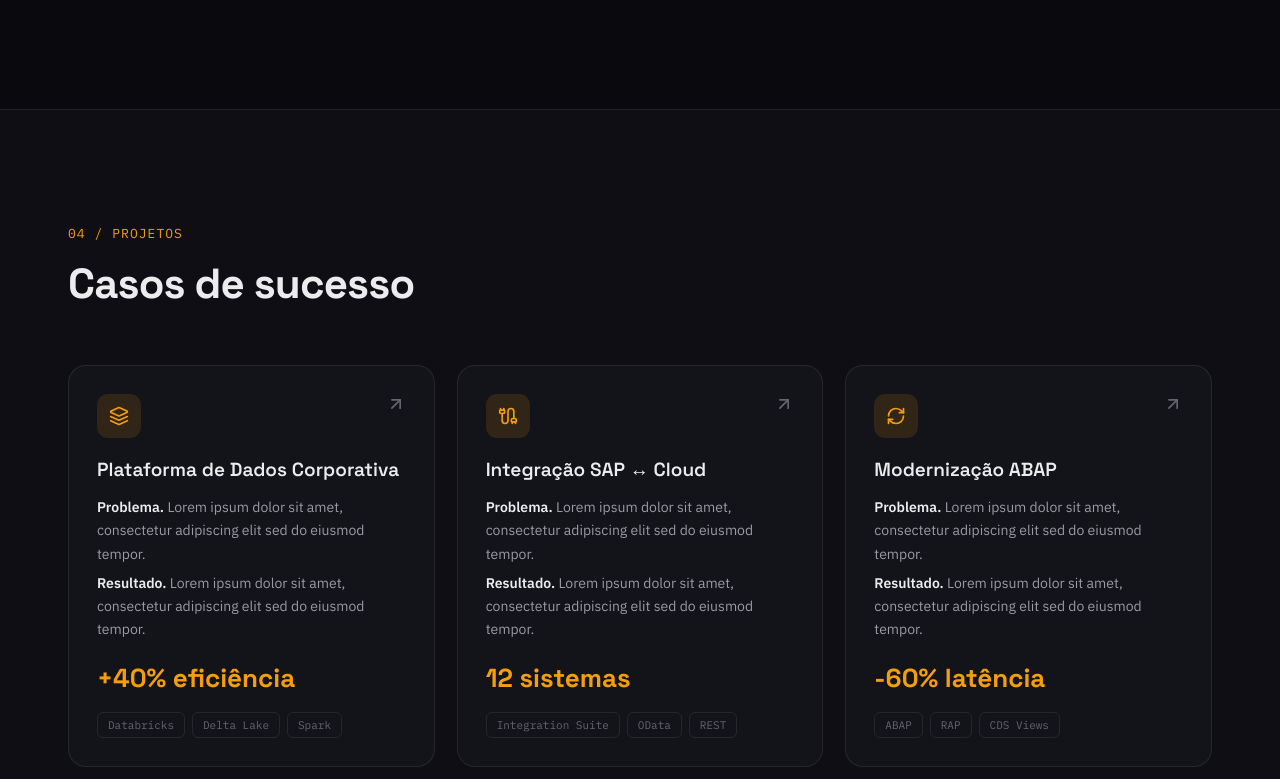
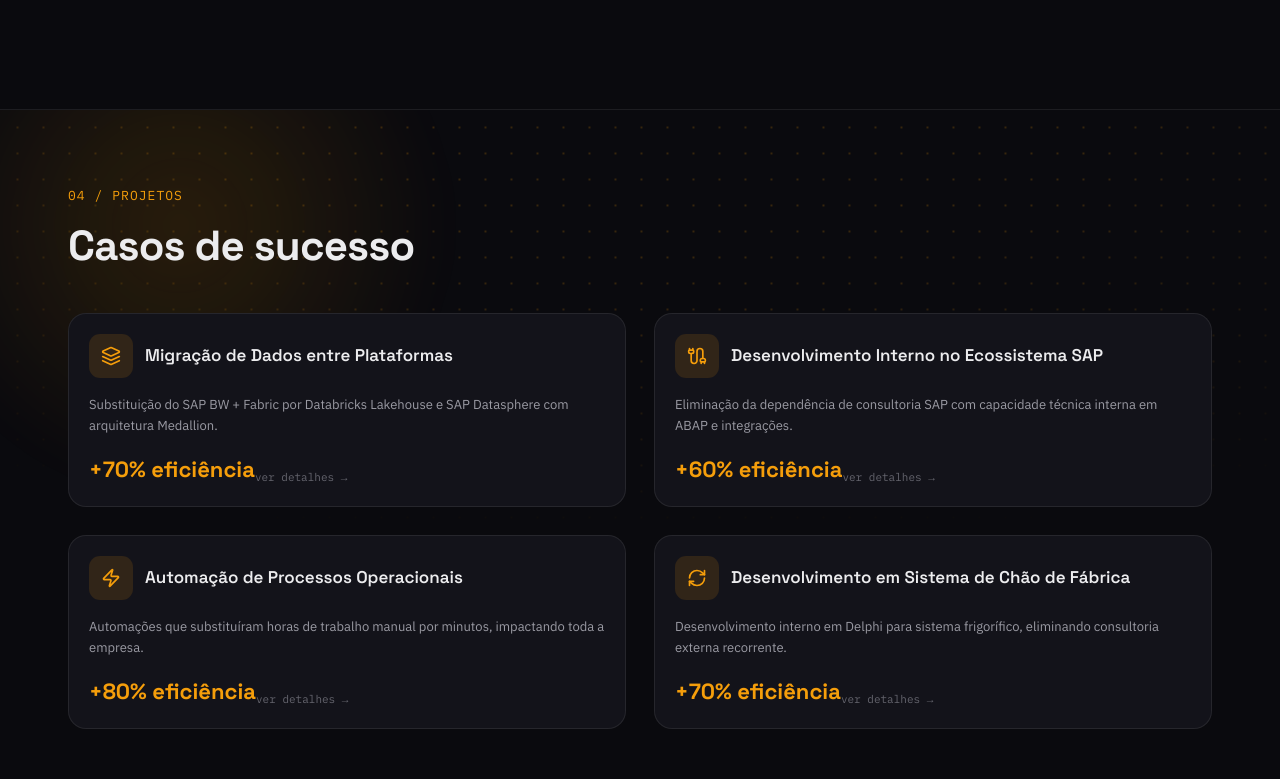
Before and after one commit to CarlosVarao/new_portfolio, a React (Vite) app: page / in a window 1280 px wide. Shown: the part 3401-4180 px from the top of the page. Built offline with nearby package versions, Linux system fonts and the light colour scheme.

Commit message:
ajustes na section de projcts e ajustes no layout e uma criação de modal para mostar mais detalhes, e ajustes em outras sections pois nao tinha ajustado antes

```diff
--- a/src/components/sections/Projects.tsx
+++ b/src/components/sections/Projects.tsx
@@ -1,13 +1,35 @@
-import { ArrowUpRight } from "lucide-react";
+import { useState } from "react";
 import { projects } from "@/data/projects";
 import { Reveal } from "@/components/Reveal";
 import { SectionHeading } from "@/components/ui/SectionHeading";
+import { ModalProject } from "@/components/ui/ModalProject";
+import type { Project } from "@/data/types";
 
 export function Projects() {
+  const [selected, setSelected] = useState<Project | null>(null);
+
   return (
-    <section id="projetos" className="border-y border-line bg-base2">
-      <div className="mx-auto max-w-[1200px] px-7 py-[110px]">
-        <div className="mb-[54px]">
+    <>
+      <section id="projetos" className="relative overflow-hidden border-y border-line bg-base">
+        {/* Grid técnico animado */}
+        <div className="tech-grid-p pointer-events-none absolute inset-0 animate-gridDrift" />
+        {/* Brilho do acento */}
+        <div className="pointer-events-none absolute -left-20 -top-36 h-[520px] w-[520px] animate-glowPulse rounded-full bg-[radial-gradient(circle,var(--glow-p),transparent_65%)] blur-[28px]" />
+        <style>{`
+          #projetos { --glow-p: color-mix(in srgb, var(--accent) 16%, transparent); }
+          .tech-grid-p {
+            background-image: radial-gradient(
+              color-mix(in srgb, var(--accent) 32%, transparent) 1.2px,
+              transparent 1.2px
+            );
+            background-size: 26px 26px;
+            opacity: 0.6;
+            -webkit-mask-image: radial-gradient(120% 80% at 50% 0%, #000 30%, transparent 80%);
+            mask-image: radial-gradient(120% 80% at 50% 0%, #000 30%, transparent 80%);
+          }
+        `}</style>
+        <div className="relative mx-auto max-w-[1200px] px-7 py-[72px]">
+          <div className="mb-[40px]">
             <SectionHeading
               index="04"
               eyebrow="PROJETOS"
@@ -15,53 +37,47 @@ export function Projects() {
             />
           </div>
 
-        <div className="grid grid-cols-1 gap-[22px] md:grid-cols-3">
+          <div className="grid grid-cols-1 gap-[28px] md:grid-cols-2">
             {projects.map((project, i) => {
               const Icon = project.icon;
               return (
                 <Reveal key={project.name} delay={i * 0.05}>
-                <div className="group flex h-full flex-col rounded-[18px] border border-line bg-surface p-7 transition-all duration-300 hover:-translate-y-1 hover:border-line2 hover:shadow-soft">
-                  <div className="mb-[18px] flex items-start justify-between">
-                    <span className="grid h-11 w-11 place-items-center rounded-[11px] bg-accent-soft text-accent">
+                  <button
+                    type="button"
+                    onClick={() => setSelected(project)}
+                    className="group flex h-full w-full flex-col rounded-[18px] border border-line bg-surface p-5 text-left transition-all duration-300 hover:-translate-y-1 hover:border-accent hover:shadow-soft"
+                  >
+                    <div className="mb-4 flex items-center gap-3">
+                      <span className="grid h-11 w-11 flex-none place-items-center rounded-[11px] bg-accent-soft text-accent">
                         <Icon className="h-5 w-5" />
                       </span>
-                    <ArrowUpRight className="h-5 w-5 text-faint transition-all duration-300 group-hover:translate-x-1 group-hover:-translate-y-1 group-hover:text-accent" />
+                      <h3 className="font-display text-[17px] font-semibold text-ink">
+                        {project.name}
+                      </h3>
                     </div>
 
-                  <h3 className="mb-3 font-display text-[19px] font-semibold text-ink">
-                    {project.name}
-                  </h3>
-
-                  <p className="mb-1.5 text-sm leading-[1.65] text-muted">
-                    <b className="font-semibold text-ink">Problema. </b>
-                    {project.problem}
-                  </p>
-                  <p className="mb-[18px] text-sm leading-[1.65] text-muted">
-                    <b className="font-semibold text-ink">Resultado. </b>
-                    {project.result}
+                    <p className="mb-4 flex-1 text-[13px] leading-[1.65] text-muted">
+                      {project.summary}
                     </p>
 
-                  <div className="mt-auto">
-                    <div className="mb-3.5 font-display text-[26px] font-bold text-accent">
+                    <div className="mt-auto flex items-end justify-between">
+                      <div className="font-display text-[22px] font-bold text-accent">
                         {project.metric}
                       </div>
-                    <div className="flex flex-wrap gap-[7px]">
-                      {project.tech.map((tech) => (
-                        <span
-                          key={tech}
-                          className="rounded-md border border-line px-2.5 py-1 font-mono text-[11px] text-faint"
-                        >
-                          {tech}
+                      <span className="font-mono text-[11px] text-faint transition-colors group-hover:text-accent">
+                        ver detalhes →
                       </span>
-                      ))}
                     </div>
-                  </div>
-                </div>
+
+                  </button>
                 </Reveal>
               );
             })}
           </div>
         </div>
       </section>
+
+      <ModalProject project={selected} onClose={() => setSelected(null)} />
+    </>
   );
 }
--- a/src/components/sections/Timeline.tsx
+++ b/src/components/sections/Timeline.tsx
@@ -22,7 +22,7 @@ export function Timeline() {
       {/* Grid técnico animado */}
       <div className="tech-grid pointer-events-none absolute inset-0 animate-gridDrift" />
       {/* Brilho do acento */}
-      <div className="pointer-events-none absolute -right-20 -top-36 h-[520px] w-[520px] animate-glowPulse rounded-full bg-[radial-gradient(circle,var(--glow),transparent_65%)] blur-[28px]" />
+      <div className="pointer-events-none absolute -left-20 -top-36 h-[520px] w-[520px] animate-glowPulse rounded-full bg-[radial-gradient(circle,var(--glow),transparent_65%)] blur-[28px]" />
       <div className="mx-auto max-w-[1200px] px-7 py-[110px]">
         <div className="mb-[54px] flex flex-wrap items-end justify-between gap-4">
           <SectionHeading
--- /dev/null
+++ b/src/components/ui/ModalProject.tsx
@@ -0,0 +1,91 @@
+import { useEffect } from "react";
+import { X } from "lucide-react";
+import type { Project } from "@/data/types";
+
+interface Props {
+  project: Project | null;
+  onClose: () => void;
+}
+
+export function ModalProject({ project, onClose }: Props) {
+  useEffect(() => {
+    if (!project) return;
+    const onKey = (e: KeyboardEvent) => e.key === "Escape" && onClose();
+    document.addEventListener("keydown", onKey);
+    return () => document.removeEventListener("keydown", onKey);
+  }, [project, onClose]);
+
+  if (!project) return null;
+
+  const Icon = project.icon;
+
+  return (
+    <div
+      className="fixed inset-0 z-50 flex items-center justify-center p-4"
+      onClick={onClose}
+    >
+      {/* Backdrop */}
+      <div className="absolute inset-0 bg-black/60 backdrop-blur-sm" />
+
+      {/* Modal */}
+      <div
+        className="relative z-10 w-full max-w-[620px] rounded-2xl border border-line bg-surface shadow-soft"
+        onClick={(e) => e.stopPropagation()}
+      >
+        {/* Header */}
+        <div className="flex items-start justify-between border-b border-line p-6">
+          <div className="flex items-center gap-3">
+            <span className="grid h-11 w-11 flex-none place-items-center rounded-[11px] bg-accent-soft text-accent">
+              <Icon className="h-5 w-5" />
+            </span>
+            <div>
+              <h3 className="font-display text-[18px] font-semibold text-ink">
+                {project.name}
+              </h3>
+              <span className="font-display text-[22px] font-bold text-accent">
+                {project.metric}
+              </span>
+            </div>
+          </div>
+          <button
+            type="button"
+            onClick={onClose}
+            className="grid h-8 w-8 place-items-center rounded-lg border border-line text-muted transition-colors hover:border-line2 hover:text-ink"
+          >
+            <X className="h-4 w-4" />
+          </button>
+        </div>
+
+        {/* Body */}
+        <div className="space-y-5 p-6">
+          <div>
+            <span className="mb-1.5 block font-mono text-[10px] uppercase tracking-[0.2em] text-accent">
+              Problema
+            </span>
+            <p className="text-[13px] leading-[1.65] text-muted">
+              {project.problem}
+            </p>
+          </div>
+          <div>
+            <span className="mb-1.5 block font-mono text-[10px] uppercase tracking-[0.2em] text-accent">
+              Resultado
+            </span>
+            <p className="text-[13px] leading-[1.65] text-muted">
+              {project.result}
+            </p>
+          </div>
+          <div className="flex flex-wrap gap-2 pt-1">
+            {project.tech.map((tech) => (
+              <span
+                key={tech}
+                className="rounded-md border border-line px-2.5 py-1 font-mono text-[11px] text-accent"
+              >
+                {tech}
+              </span>
+            ))}
+          </div>
+        </div>
+      </div>
+    </div>
+  );
+}
--- a/src/data/projects.ts
+++ b/src/data/projects.ts
@@ -1,4 +1,4 @@
-import { Layers, Cable, RefreshCw } from "lucide-react";
+import { Layers, Cable, RefreshCw, Zap } from "lucide-react";
 import type { Project } from "./types";
 
 const loremShort =
@@ -6,27 +6,47 @@ const loremShort =
 
 export const projects: Project[] = [
   {
-    name: "Plataforma de Dados Corporativa",
+    name: "Migração de Dados entre Plataformas",
     icon: Layers,
-    problem: loremShort,
-    result: loremShort,
-    metric: "+40% eficiência",
-    tech: ["Databricks", "Delta Lake", "Spark"],
+    summary: "Substituição do SAP BW + Fabric por Databricks Lakehouse e SAP Datasphere com arquitetura Medallion.",
+    problem:
+      "A empresa operava com SAP BW + Microsoft Fabric, atualizando os painéis de BI apenas uma ou duas vezes ao dia — longe do tempo real exigido pelas áreas de negócio. Qualquer melhoria dependia de consultorias externas com custo elevado.",
+    result:
+      "Migração para SAP Datasphere + Databricks (Lakehouse com Delta Lake) e arquitetura Medallion (Bronze, Silver e Gold), centralizando dados brutos e tratados em uma única plataforma. Implementação do Unity Catalog para uma melhor governança de dados. Time interno assumiu a manutenção, eliminando a dependência de consultorias externas e viabilizando atualizações próximas ao tempo real.",
+    metric: "+70% eficiência",
+    tech: ["SAP Datasphere", "SAP BW", "Databricks", "Delta Lake", "Medallion", "Microsoft Fabric", "Power BI", "Azure"],
   },
   {
-    name: "Integração SAP ↔ Cloud",
+    name: "Desenvolvimento Interno no Ecossistema SAP",
     icon: Cable,
-    problem: loremShort,
-    result: loremShort,
-    metric: "12 sistemas",
-    tech: ["Integration Suite", "OData", "REST"],
+    summary: "Eliminação da dependência de consultoria SAP com capacidade técnica interna em ABAP e integrações.",
+    problem:
+      "A empresa contava com profissionais funcionais no SAP, porém sem nenhum desenvolvedor ABAP interno. Toda demanda de desenvolvimento, integração ou evolução técnica dependia exclusivamente de consultorias externas — sem ninguém internamente para validar as entregas, questionar decisões ou garantir que a solução proposta era de fato a mais adequada.",
+    result:
+      "Ao consolidar domínio técnico no ecossistema SAP, passei a ser a referência interna para desenvolvimento, integrações e alinhamento com consultorias. Demandas antes terceirizadas passaram a ser resolvidas internamente, com ganho financeiro expressivo e maior controle sobre as decisões técnicas da plataforma.",
+    metric: "+60% eficiência",
+    tech: ["SAP ABAP", "SAP CPI", "OData", "RAP", "CDS Views", "SAP S/4HANA", "ADT Eclipse"],
   },
   {
-    name: "Modernização ABAP",
+    name: "Automação de Processos Operacionais",
+    icon: Zap,
+    summary: "Automações que substituíram horas de trabalho manual por minutos, impactando toda a empresa.",
+    problem:
+      "Diversas áreas da empresa dependiam de processos manuais extremamente demorados — navegando entre sistemas, planilhas e copiando dados manualmente, com alto risco de erro humano e horas de trabalho improdutivo no dia a dia. Setores como financeiro, comercial e cadastro eram apenas alguns dos mais impactados.",
+    result:
+      "Desenvolvi diversas automações cobrindo extração de dados, preenchimento em sistemas e fluxos operacionais completos. Atividades que antes consumiam horas dos colaboradores passaram a ser executadas em minutos, transformando horas improdutivas em horas produtivas e reduzindo significativamente a dependência de trabalho manual em toda a empresa.",
+    metric: "+80% eficiência",
+    tech: ["Power Automate", "n8n", "Python", "SAP Script"],
+  },
+  {
+    name: "Desenvolvimento em Sistema de Chão de Fábrica",
     icon: RefreshCw,
-    problem: loremShort,
-    result: loremShort,
-    metric: "-60% latência",
-    tech: ["ABAP", "RAP", "CDS Views"],
+    summary: "Desenvolvimento interno em Delphi para sistema frigorífico, eliminando consultoria externa recorrente.",
+    problem:
+      "O sistema de chão de fábrica da indústria frigorífica era desenvolvido em Delphi — linguagem sem nenhum profissional interno capacitado. Qualquer parametrização, melhoria ou ajuste solicitado pela área de negócio ou controle de qualidade dependia de consultoria externa, gerando um custo recorrente superior a R$30 mil mensais.",
+    result:
+      "Ao assumir o desenvolvimento interno em Delphi, passei a atender todas as demandas de melhorias e parametrizações do sistema diretamente, eliminando a dependência da consultoria. Em alguns meses, o ganho financeiro gerado por uma única entrega chegou a R$60 mil — consolidando a capacidade técnica interna como um ativo estratégico da empresa.",
+    metric: "+70% eficiência",
+    tech: ["Delphi", "Chão de fábrica", "Controle de qualidade", "Parametrização de sistemas"],
   },
 ];
--- a/src/data/skills.ts
+++ b/src/data/skills.ts
@@ -38,6 +38,7 @@ export const skillGroups: SkillGroup[] = [
       "CDS Views",
       "SAP S/4HANA",
       "SAP Script",
+      "ADT Eclipse",
       "CPI Integration Suite",
       "SAP Datasphere",
     ],
--- a/src/data/types.ts
+++ b/src/data/types.ts
@@ -31,6 +31,7 @@ export interface SkillGroup {
 export interface Project {
   name: string;
   icon: LucideIcon;
+  summary: string;
   problem: string;
   result: string;
   metric: string;
```
Lines whose indentation alone changed are shown as unchanged.
